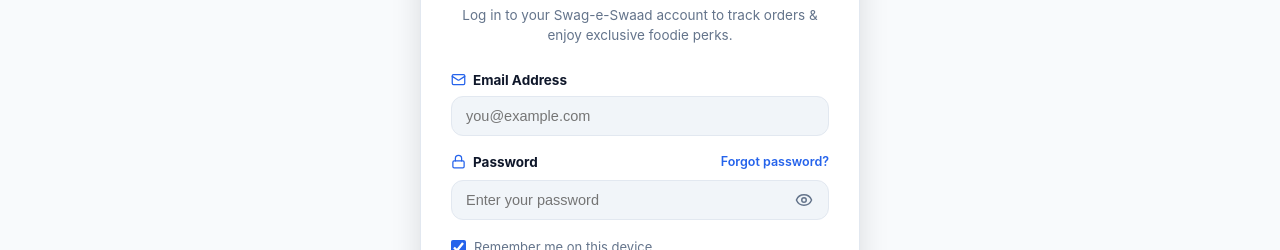
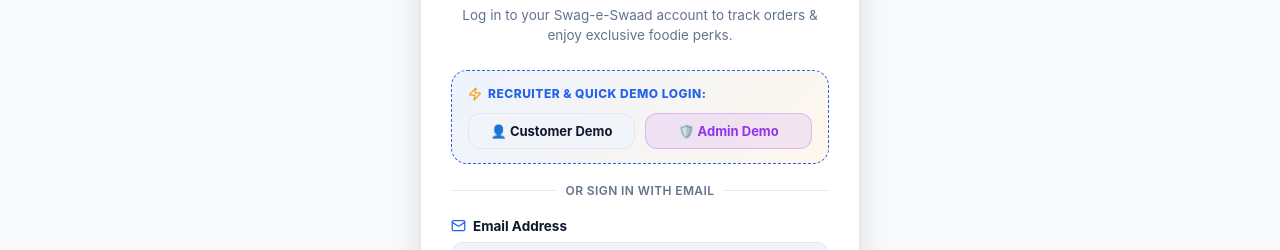
Before and after one commit to vinay7376/Swag-e-Swaad, a React (Create React App) app in the folder Frontend/: page /login in a window 1280 px wide. Shown: the part 259-509 px from the top of the page. Built offline with nearby package versions, Linux system fonts and the light colour scheme; no server answers.

Commit message:
feat: add recruiter 1-click demo login buttons and update footer with personal email

```diff
--- a/Frontend/src/App.css
+++ b/Frontend/src/App.css
@@ -3809,6 +3809,115 @@
   line-height: 1.5;
   margin: 0;
 }
+/* Recruiter & Demo 1-Click Login Box */
+.demo-login-box {
+  background: linear-gradient(135deg, rgba(37, 99, 235, 0.08), rgba(245, 158, 11, 0.08));
+  border: 1px dashed var(--brand);
+  border-radius: var(--r-lg);
+  padding: 14px 16px;
+  margin-bottom: 18px;
+}
+
+.demo-login-header {
+  display: flex;
+  align-items: center;
+  gap: 6px;
+  font-size: 12px;
+  font-weight: 800;
+  text-transform: uppercase;
+  letter-spacing: 0.5px;
+  color: var(--brand);
+  margin-bottom: 10px;
+}
+
+.demo-zap-icon {
+  color: #f59e0b;
+}
+
+.demo-btn-group {
+  display: grid;
+  grid-template-columns: 1fr 1fr;
+  gap: 10px;
+}
+
+.btn-demo-pill {
+  padding: 9px 12px;
+  border-radius: var(--r-md);
+  font-size: 13px;
+  font-weight: 700;
+  cursor: pointer;
+  display: flex;
+  align-items: center;
+  justify-content: center;
+  gap: 6px;
+  transition: all 0.2s ease;
+  border: 1px solid transparent;
+}
+
+.btn-demo-pill.user-demo {
+  background: var(--surface-2);
+  color: var(--text);
+  border-color: var(--border);
+}
+
+.btn-demo-pill.user-demo:hover {
+  background: var(--brand-weak);
+  border-color: var(--brand);
+  color: var(--brand);
+  transform: translateY(-1px);
+}
+
+.btn-demo-pill.admin-demo {
+  background: rgba(168, 85, 247, 0.12);
+  color: #9333ea;
+  border-color: rgba(168, 85, 247, 0.3);
+}
+
+.dark .btn-demo-pill.admin-demo {
+  color: #c084fc;
+}
+
+.btn-demo-pill.admin-demo:hover {
+  background: rgba(168, 85, 247, 0.22);
+  transform: translateY(-1px);
+}
+
+.auth-separator {
+  display: flex;
+  align-items: center;
+  text-align: center;
+  margin-bottom: 16px;
+  color: var(--muted);
+  font-size: 12px;
+}
+
+.auth-separator::before,
+.auth-separator::after {
+  content: "";
+  flex: 1;
+  border-bottom: 1px solid var(--border);
+}
+
+.auth-separator span {
+  padding: 0 10px;
+  text-transform: uppercase;
+  letter-spacing: 0.4px;
+  font-weight: 600;
+}
+
+.demo-signup-hint {
+  display: flex;
+  align-items: center;
+  justify-content: center;
+  gap: 7px;
+  background: var(--surface-2);
+  border: 1px solid var(--border);
+  padding: 10px 14px;
+  border-radius: var(--r-md);
+  font-size: 12.5px;
+  color: var(--muted);
+  margin-bottom: 18px;
+}
 
 .modern-auth-form {
   display: flex;
--- a/Frontend/src/components/Footer.jsx
+++ b/Frontend/src/components/Footer.jsx
@@ -6,7 +6,7 @@
   FaTwitter,
   FaYoutube,
 } from "react-icons/fa";
-import { Phone, Mail, Clock, Heart } from "lucide-react";
+import { Mail, Clock, Heart } from "lucide-react";
 
 const Footer = () => {
   return (
@@ -24,14 +24,10 @@
           </p>
 
           <div className="footer-contact-items">
-            <div className="contact-item">
-              <Phone size={15} className="contact-icon" />
-              <span>+91 98765 43210</span>
-            </div>
-            <div className="contact-item">
+            <a href="mailto:vphandia7376@gmail.com" className="contact-item" style={{ color: "inherit", textDecoration: "none" }}>
               <Mail size={15} className="contact-icon" />
-              <span>support@swageswaad.com</span>
-            </div>
+              <span>vphandia7376@gmail.com</span>
+            </a>
             <div className="contact-item">
               <Clock size={15} className="contact-icon" />
               <span>Open Daily: 10:00 AM – 11:30 PM</span>
--- a/Frontend/src/pages/Login.jsx
+++ b/Frontend/src/pages/Login.jsx
@@ -2,7 +2,7 @@
 import { Link, useNavigate, useLocation } from "react-router-dom";
 import { useToast } from "../components/Toast";
 import { api } from "../services/api";
-import { Mail, Lock, Eye, EyeOff, ArrowRight } from "lucide-react";
+import { Mail, Lock, Eye, EyeOff, ArrowRight, Zap } from "lucide-react";
 
 export default function Login({ onLogin }) {
   const { push } = useToast();
@@ -66,6 +66,39 @@
     }
   };
 
+  const handleDemoLogin = async (demoEmail, demoPassword) => {
+    setEmail(demoEmail);
+    setPassword(demoPassword);
+    try {
+      setLoading(true);
+      const data = await api("/auth/login", {
+        method: "POST",
+        body: JSON.stringify({
+          email: demoEmail,
+          password: demoPassword,
+        }),
+      });
+
+      localStorage.setItem("fz_token", data.token);
+      onLogin(data.user, data.token, { remember });
+
+      push({
+        message: `Welcome ${data.user.name}! Logged in as ${data.user.role.toUpperCase()} 🎉`,
+        variant: "success",
+      });
+
+      navigate(data.user.role === "admin" ? "/admin" : redirectTo, { replace: true });
+    } catch (error) {
+      console.error("Demo Login Error:", error);
+      push({
+        message: error.message || "Demo login failed",
+        variant: "error",
+      });
+    } finally {
+      setLoading(false);
+    }
+  };
+
   return (
     <div className="auth-page container">
       <div className="modern-auth-card">
@@ -78,6 +111,38 @@
           <p className="auth-subtitle">
             Log in to your Swag-e-Swaad account to track orders & enjoy exclusive foodie perks.
           </p>
+        </div>
+
+        {/* 1-Click Demo Login for Recruiters / Reviewers */}
+        <div className="demo-login-box">
+          <div className="demo-login-header">
+            <Zap size={14} className="demo-zap-icon" />
+            <span>Recruiter & Quick Demo Login:</span>
+          </div>
+          <div className="demo-btn-group">
+            <button
+              type="button"
+              className="btn-demo-pill user-demo"
+              disabled={loading}
+              onClick={() => handleDemoLogin("demo@swageswaad.com", "demo@123")}
+              title="1-Click Login as Demo Customer"
+            >
+              👤 Customer Demo
+            </button>
+            <button
+              type="button"
+              className="btn-demo-pill admin-demo"
+              disabled={loading}
+              onClick={() => handleDemoLogin("admin@swageswaad.com", "admin@123")}
+              title="1-Click Login as Admin (access /admin)"
+            >
+              🛡️ Admin Demo
+            </button>
+          </div>
+        </div>
+
+        <div className="auth-separator">
+          <span>or sign in with email</span>
         </div>
 
         <form onSubmit={submit} className="modern-auth-form">
--- a/Frontend/src/pages/Signup.jsx
+++ b/Frontend/src/pages/Signup.jsx
@@ -2,7 +2,7 @@
 import { Link, useNavigate } from "react-router-dom";
 import { useToast } from "../components/Toast";
 import { api } from "../services/api";
-import { User, Mail, Lock, Eye, EyeOff, ArrowRight } from "lucide-react";
+import { User, Mail, Lock, Eye, EyeOff, ArrowRight, Zap } from "lucide-react";
 
 export default function Signup({ onSignup }) {
   const { push } = useToast();
@@ -74,6 +74,12 @@
           <p className="auth-subtitle">
             Join Swag-e-Swaad to experience superfast food delivery & delicious deals.
           </p>
+        </div>
+
+        {/* Recruiter / Evaluator Hint */}
+        <div className="demo-signup-hint">
+          <Zap size={14} color="#f59e0b" />
+          <span>Evaluating as recruiter? Use our <Link to="/login" className="auth-link-highlight">1-Click Demo Login</Link></span>
         </div>
 
         <form onSubmit={submit} className="modern-auth-form">
```
